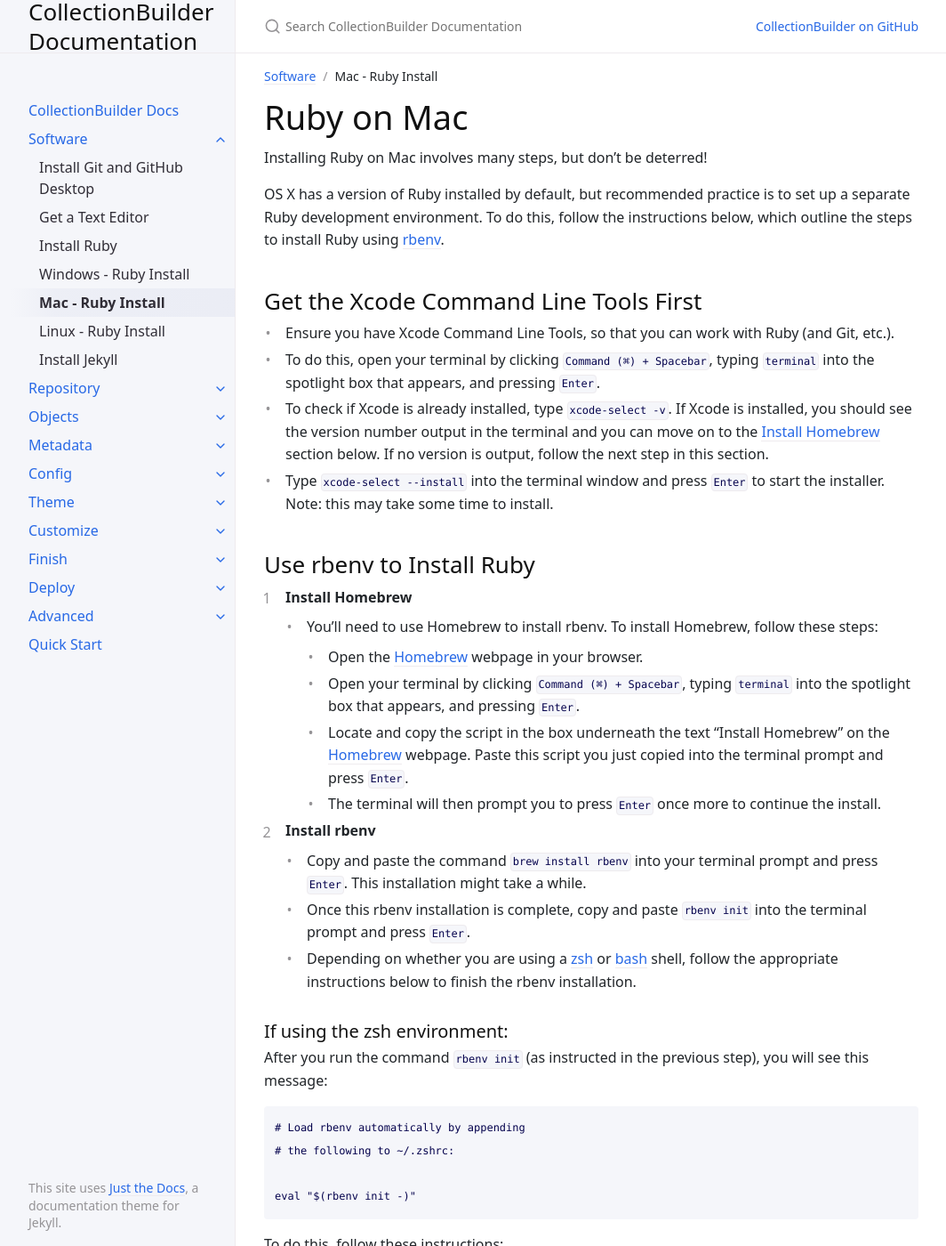
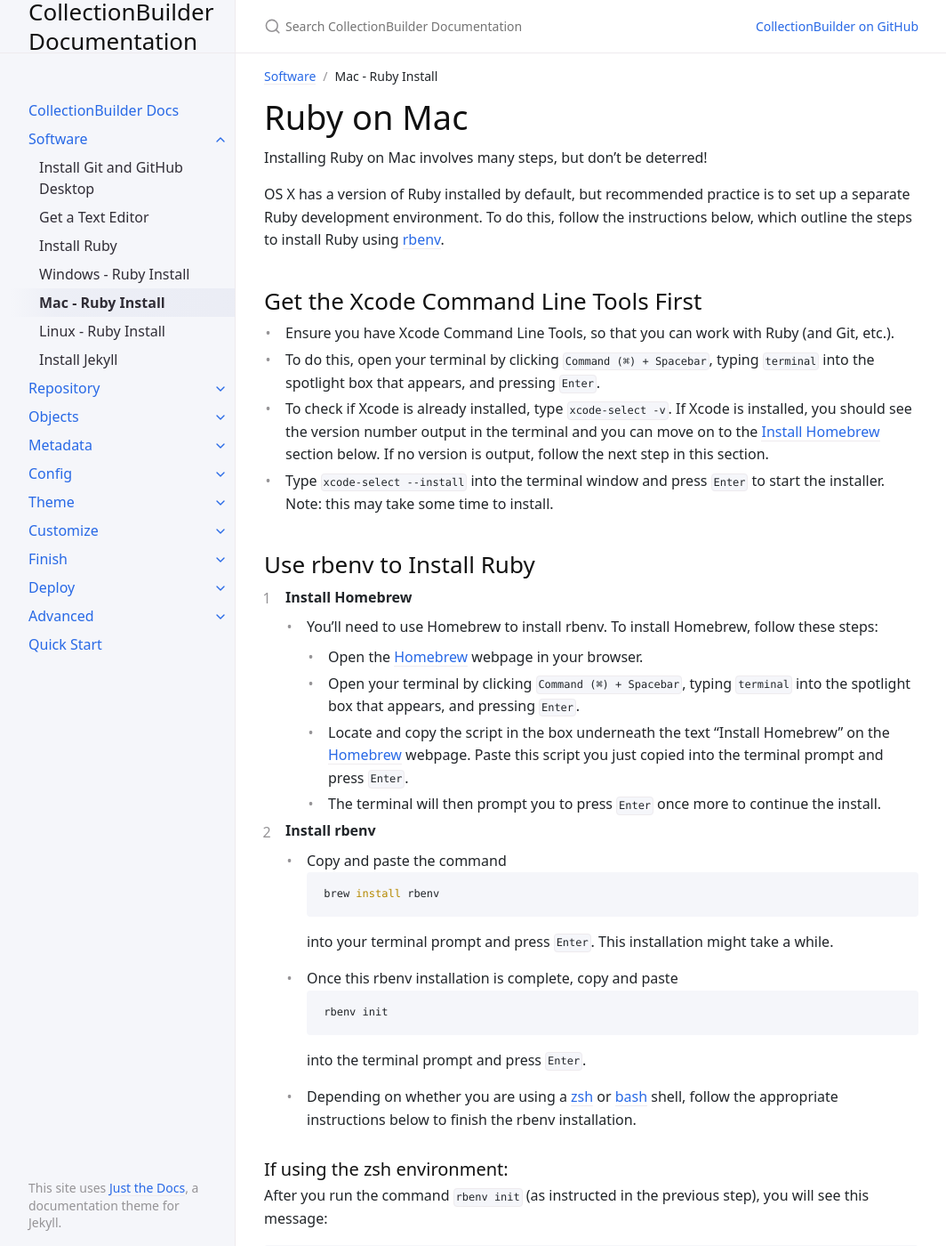
Before and after one commit to CollectionBuilder/cb-docs, a Jekyll site: the page built from docs/01_software/ruby_mac.md, in a window 1280 px wide and 1400 px high. Shown: the whole window at 89% size, without its empty margins (107-1171 px from the left). Built offline with Jekyll 4.4.1, drawn with Linux system fonts in a browser that asks for light colours; some of the changed text lies outside the part shown.

Commit message:
identify bash/yaml for different colors

````diff
--- a/_sass/custom/custom.scss
+++ b/_sass/custom/custom.scss
@@ -1,9 +1,11 @@
 // add custom sass here to override any styles
 
+/*
 // change code block color
 .highlighter-rouge {
     color: #06044e;
 }
+*/
 
 /*
     Alert border color utilities
--- a/docs/01_software/ruby_mac.md
+++ b/docs/01_software/ruby_mac.md
@@ -29,8 +29,16 @@ To do this, follow the instructions below, which outline the steps to install Ru
         - The terminal will then prompt you to press `Enter` once more to continue the install.
 
 2. **Install rbenv**
-    - Copy and paste the command `brew install rbenv` into your terminal prompt and press `Enter`. This installation might take a while.
-    - Once this rbenv installation is complete, copy and paste `rbenv init` into the terminal prompt and press `Enter`.
+    - Copy and paste the command
+    ```bash
+    brew install rbenv
+    ```
+    into your terminal prompt and press `Enter`. This installation might take a while.
+    - Once this rbenv installation is complete, copy and paste
+    ```bash
+    rbenv init
+    ```
+    into the terminal prompt and press `Enter`.
     - Depending on whether you are using a [zsh](#zsh) or [bash](#bash) shell, follow the appropriate instructions below to finish the rbenv installation.
 
 {:#zsh}
@@ -38,7 +46,7 @@ To do this, follow the instructions below, which outline the steps to install Ru
 
 After you run the command `rbenv init` (as instructed in the previous step), you will see this message:
 
-```
+```bash
 # Load rbenv automatically by appending
 # the following to ~/.zshrc:
 
@@ -46,7 +54,11 @@ eval "$(rbenv init -)"
 ```
 
 To do this, follow these instructions:
-- Copy and paste `nano ~/.zshrc` into the terminal prompt and press `Enter` (this will open your zsh configuration file with the terminal's text editor, nano).
+- Copy and paste
+```bash
+nano ~/.zshrc
+```
+into the terminal prompt and press `Enter` (this will open your zsh configuration file with the terminal's text editor, nano).
 - Your terminal should switch to a nano text editor screen that includes a path to `.zshrc` at the top.
 - Use the down arrow on your keyboard to move to the end of the text file.
 - Paste `eval "$(rbenv init -)"` at the end of the file.
@@ -58,7 +70,11 @@ To do this, follow these instructions:
 ### If using the bash environment:
 
 After you run the command `rbenv init` (as instructed in the previous step), the program will ask you to edit your bash profile. To do this, follow these instructions:
-- Copy and paste `nano ~/.bash_profile` into the terminal prompt and press `Enter` (this will open your bash profile with the terminal's text editor, nano).
+- Copy and paste
+```bash
+nano ~/.bash_profile
+```
+into the terminal prompt and press `Enter` (this will open your bash profile with the terminal's text editor, nano).
 - Your terminal should switch to a nano text editor screen that includes a path to `.bash_profile` at the top.
 - Use the down arrow on your keyboard to move to the end of the text file.
 - Paste `eval "$(rbenv init -)"` at the end of the profile's text.
````
Also changed, not shown: docs/05_theme/home.md (+10 -4 lines).
